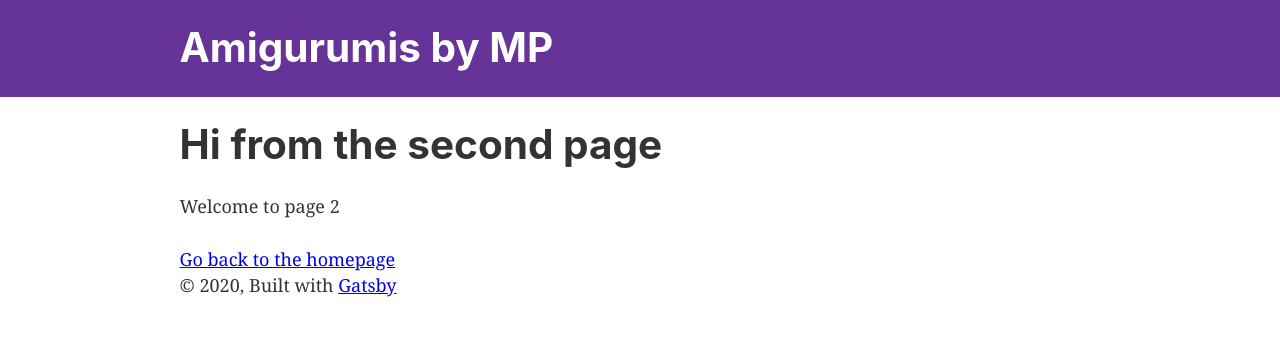
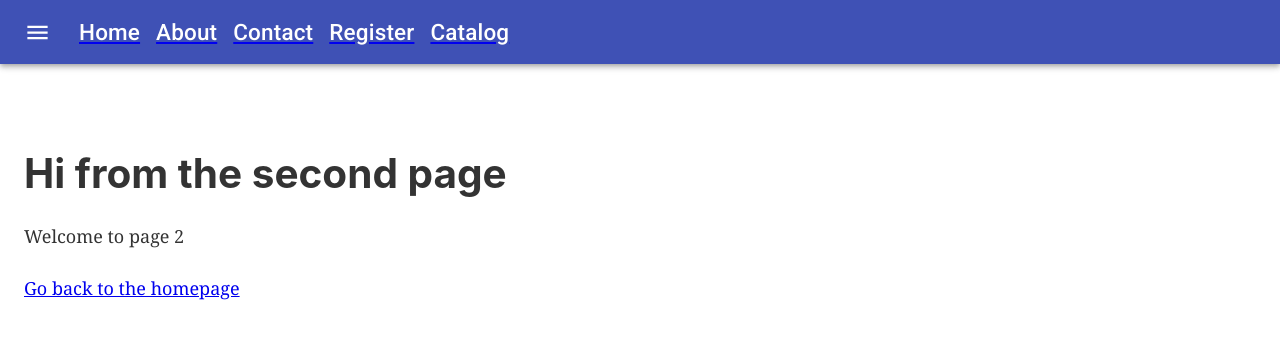
Before and after one commit to ricardolyon/amigurumis-gatsby-contentful-i18n, a Gatsby site: page /page-2 in a window 1280 px wide. Built offline with nearby package versions, Linux system fonts and the light colour scheme; Gatsby itself is replaced by a stand-in of ours.

Commit message:
add material-ui and navigation on top

```diff
--- a/package.json
+++ b/package.json
@@ -5,6 +5,8 @@
   "version": "0.1.0",
   "author": "Kyle Mathews <mathews.kyle@gmail.com>",
   "dependencies": {
+    "@material-ui/core": "^4.11.0",
+    "@material-ui/icons": "^4.9.1",
     "gatsby": "^2.24.50",
     "gatsby-image": "^2.4.16",
     "gatsby-plugin-manifest": "^2.4.24",
--- a/src/components/layout.js
+++ b/src/components/layout.js
@@ -8,9 +8,12 @@
 import React from "react"
 import PropTypes from "prop-types"
 import { useStaticQuery, graphql } from "gatsby"
+import Navigation from './navigation'
 
 import Header from "./header"
 import "./layout.css"
+import { Helmet } from "react-helmet"
+import { useStyles } from './navigation-styles';
 
 const Layout = ({ children }) => {
   const data = useStaticQuery(graphql`
@@ -23,22 +26,20 @@ const Layout = ({ children }) => {
     }
   `)
 
+  const classes = useStyles();
+
   return (
     <>
-      <Header siteTitle={data.site.siteMetadata.title} />
-      <div
-        style={{
-          margin: `0 auto`,
-          maxWidth: 960,
-          padding: `0 1.0875rem 1.45rem`,
-        }}
-      >
-        <main>{children}</main>
-        <footer>
-          © {new Date().getFullYear()}, Built with
-          {` `}
-          <a href="https://www.gatsbyjs.org">Gatsby</a>
-        </footer>
+      <Helmet>
+        <link rel="stylesheet" href="https://fonts.googleapis.com/css?family=Roboto:300,400,500,700&display=swap" />
+        <link rel="stylesheet" href="https://fonts.googleapis.com/icon?family=Material+Icons" />
+      </Helmet>
+      <div className={classes.root}>
+        <Navigation />
+        <main className={classes.content}>
+          <div className={classes.toolbar} />
+          {children}
+        </main>
       </div>
     </>
   )
--- /dev/null
+++ b/src/components/navigation-styles.js
@@ -0,0 +1,37 @@
+import { makeStyles } from '@material-ui/core/styles';
+
+export const drawerWidth = 240;
+
+export const useStyles = makeStyles((theme) => ({
+  root: {
+    display: 'flex',
+    flexDirection: 'column',
+  },
+  drawer: {
+    [theme.breakpoints.up('sm')]: {
+      width: drawerWidth,
+      flexShrink: 0,
+    },
+  },
+  appBar: {
+    [theme.breakpoints.up('sm')]: {
+      width: `calc(100% - ${drawerWidth}px)`,
+      marginLeft: drawerWidth,
+    },
+  },
+  menuButton: {
+    marginRight: theme.spacing(2),
+    [theme.breakpoints.up('sm')]: {
+      display: 'none',
+    },
+  },
+  // necessary for content to be below app bar
+  toolbar: theme.mixins.toolbar,
+  drawerPaper: {
+    width: drawerWidth,
+  },
+  content: {
+    flexGrow: 1,
+    padding: theme.spacing(3),
+  },
+}));
--- /dev/null
+++ b/src/components/navigation.js
@@ -0,0 +1,48 @@
+import React from 'react';
+import { makeStyles } from '@material-ui/core/styles';
+import AppBar from '@material-ui/core/AppBar';
+import Toolbar from '@material-ui/core/Toolbar';
+import Typography from '@material-ui/core/Typography';
+import Button from '@material-ui/core/Button';
+import IconButton from '@material-ui/core/IconButton';
+import MenuIcon from '@material-ui/icons/Menu';
+import { Link } from 'gatsby';
+
+const useStyles = makeStyles((theme) => ({
+  root: {
+    flexGrow: 1,
+  },
+  menuButton: {
+    marginRight: theme.spacing(2),
+  },
+  title: {
+    flexGrow: 1,
+  },
+  menuText: {
+    color: '#fff'
+  }
+}));
+
+export default function ButtonAppBar() {
+  const classes = useStyles();
+
+  return (
+    <div className={classes.root}>
+      <AppBar position="static">
+        <Toolbar>
+          <IconButton edge="start" className={classes.menuButton} color="inherit" aria-label="menu">
+            <MenuIcon />
+          </IconButton>
+          {['Home', 'About', 'Contact', 'Register', 'Catalog'].map((el, idx) => {
+            const slug = (el === 'Home' ? '/' : el.toLocaleLowerCase())
+            return <Link to={slug} key={idx}>
+              <Typography variant="h6" className={`${classes.menuButton} ${classes.menuText}`}>
+                {el}
+              </Typography>
+            </Link>
+          })}
+        </Toolbar>
+      </AppBar>
+    </div>
+  );
+}
```
Also changed, not shown: src/pages/index.js (+3 -4 lines), 1 other file.
